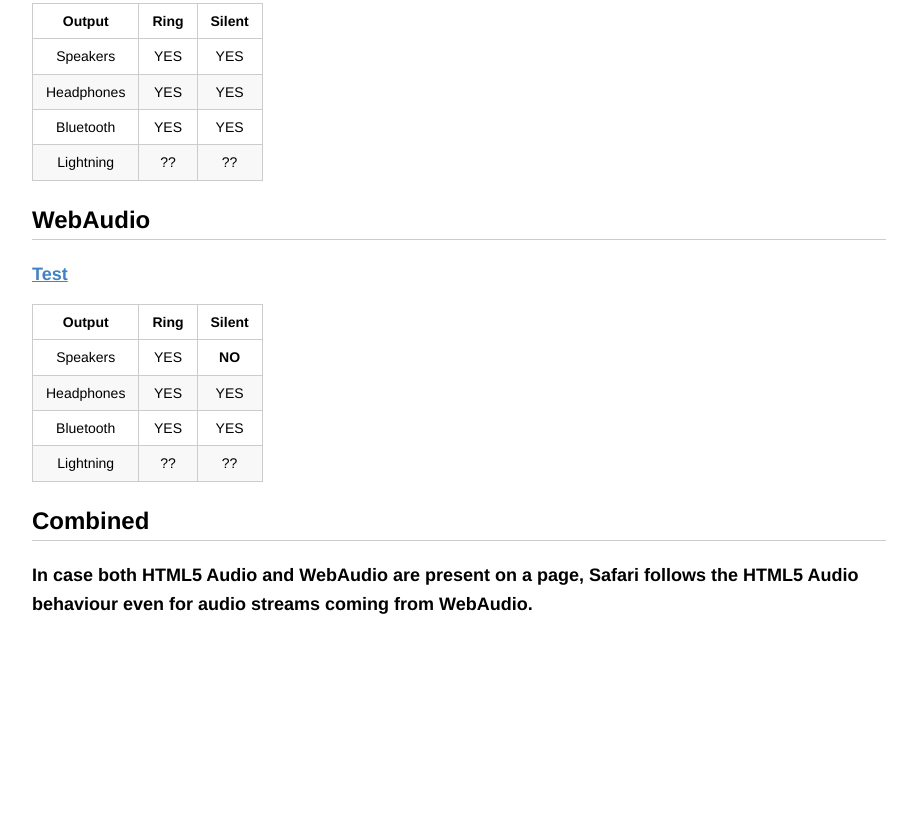
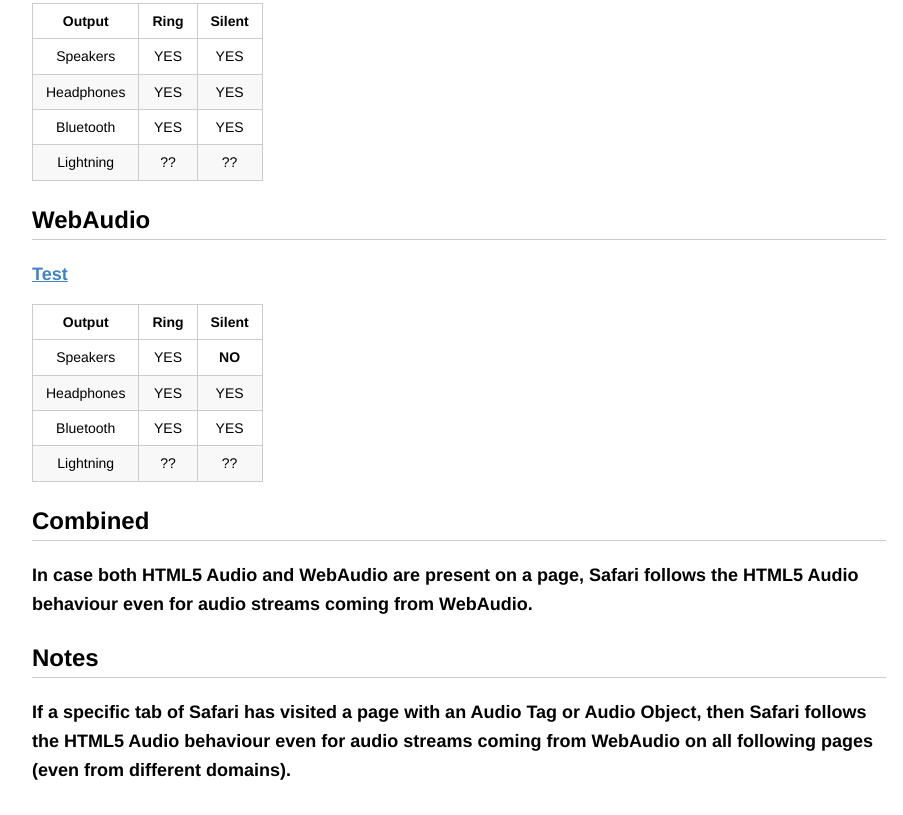
Before and after one commit to notthetup/safariaudioquirks, a plain HTML site: page index.html in a window 1280 px wide. Shown: the part 397-1212 px from the top of the page, without its empty margins (181-1084 px from the left). Before the commit the page ends 1046 px from the top, so only its background shows below. Drawn offline with Linux system fonts and the light colour scheme.

Commit message:
updated notes

```diff
--- a/index.html
+++ b/index.html
@@ -401,5 +401,9 @@ sup {
 <h2>Combined</h2>
 
 <h3>In case both HTML5 Audio and WebAudio are present on a page, Safari follows the HTML5 Audio behaviour even for audio streams coming from WebAudio.</h3>
+
+<h2>Notes</h2>
+
+<h3>If a specific tab of Safari has visited a page with an Audio Tag or Audio Object, then Safari follows the HTML5 Audio behaviour even for audio streams coming from WebAudio on all following pages (even from different domains).</h3>
 </body>
 </html>
```
Also changed, not shown: 1 other file.
